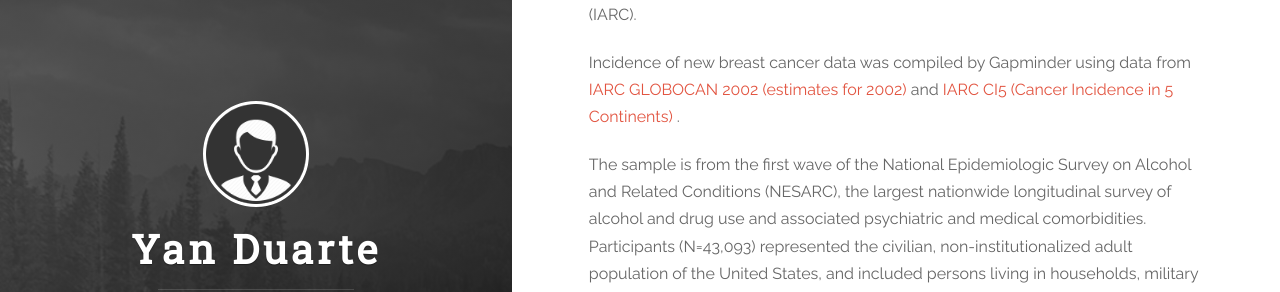
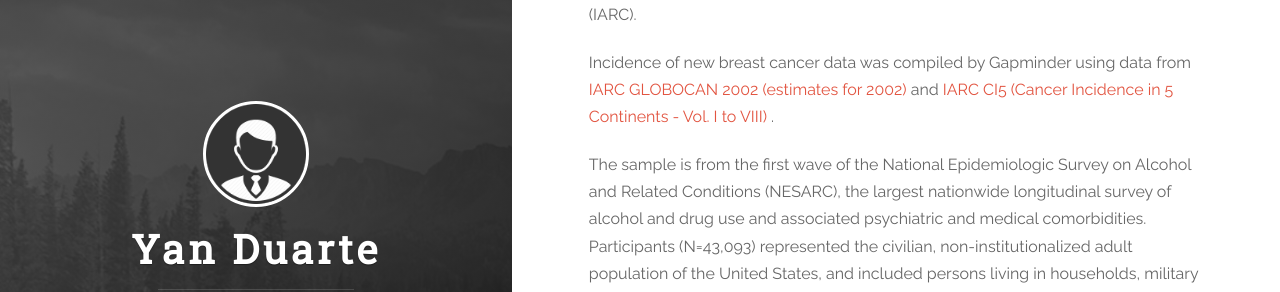
Before and after one commit to yan-duarte/yan-duarte.github.io, a Jekyll site: the page built from _posts/2016-09-01-RMP-Assignment1.md, in a window 1280 px wide and 900 px high, scrolled down 426 px. Shown: the part 180-472 px from the top of the window. Built offline with Jekyll 4.4.1, drawn with Linux system fonts in a browser that asks for light colours; nearby versions of some CDN libraries.

Commit message:
Updated 2016-09-01-RMP-Assignment1.md

```diff
--- a/_posts/2016-09-01-RMP-Assignment1.md
+++ b/_posts/2016-09-01-RMP-Assignment1.md
@@ -19,7 +19,7 @@ The sample is from GAPMINDER a non-profit venture promoting sustainable global d
 
 GAPMINDER uses data from others data providers, the response variable used in this work is the number of new cases of breast cancer in 100,000 female residents during the 2002 year provide by the International Agency for Research on Cancer (IARC).
 
-Incidence of new breast cancer data was compiled by Gapminder using data from [IARC GLOBOCAN 2002 (estimates for 2002)](http://globocan.iarc.fr/) and [IARC CI5 (Cancer Incidence in 5 Continents)](http://ci5.iarc.fr/) .
+Incidence of new breast cancer data was compiled by Gapminder using data from [IARC GLOBOCAN 2002 (estimates for 2002)](http://globocan.iarc.fr/) and [IARC CI5 (Cancer Incidence in 5 Continents - Vol. I to VIII)](http://ci5.iarc.fr/) .
 
 
 
```
